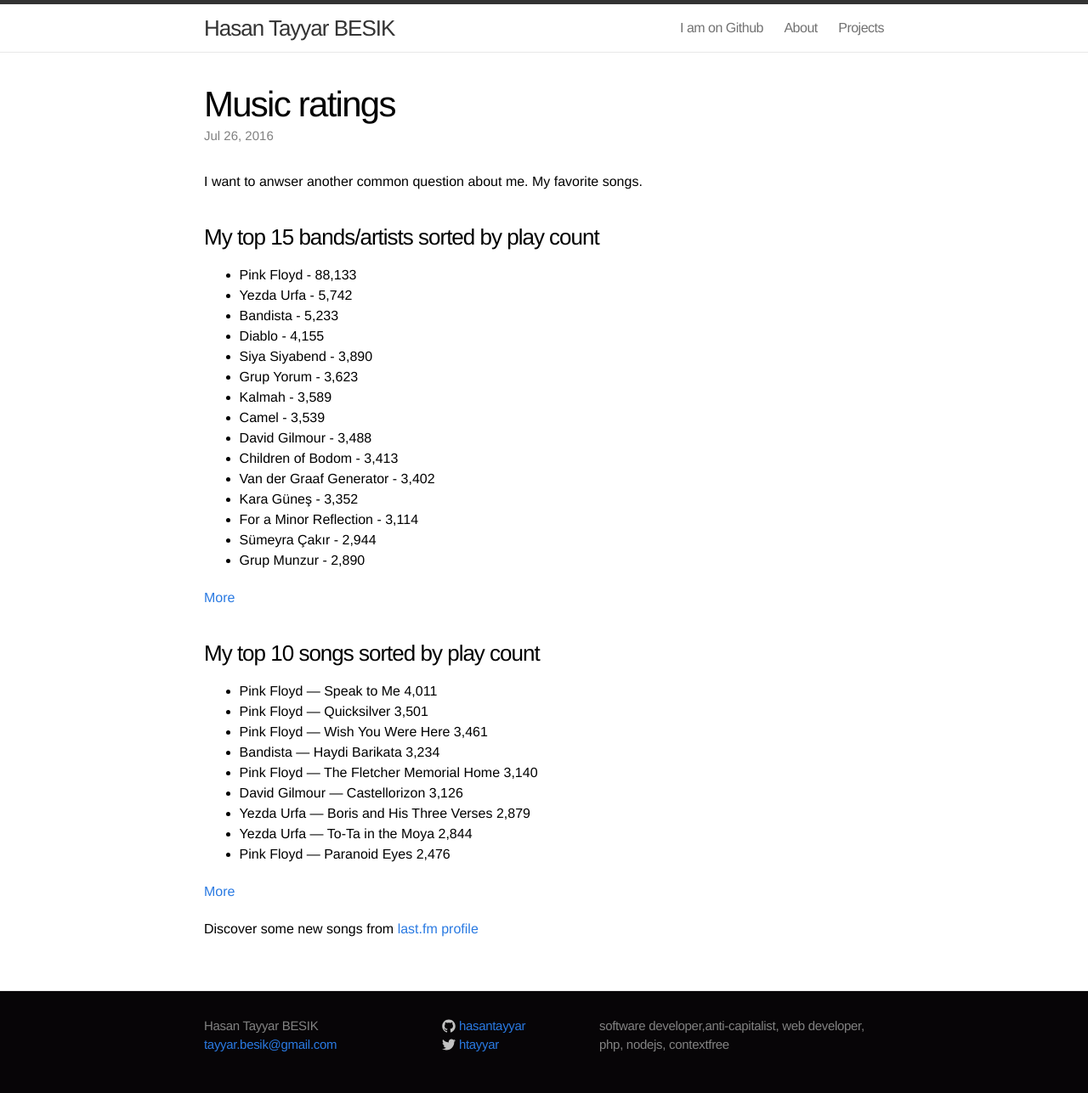
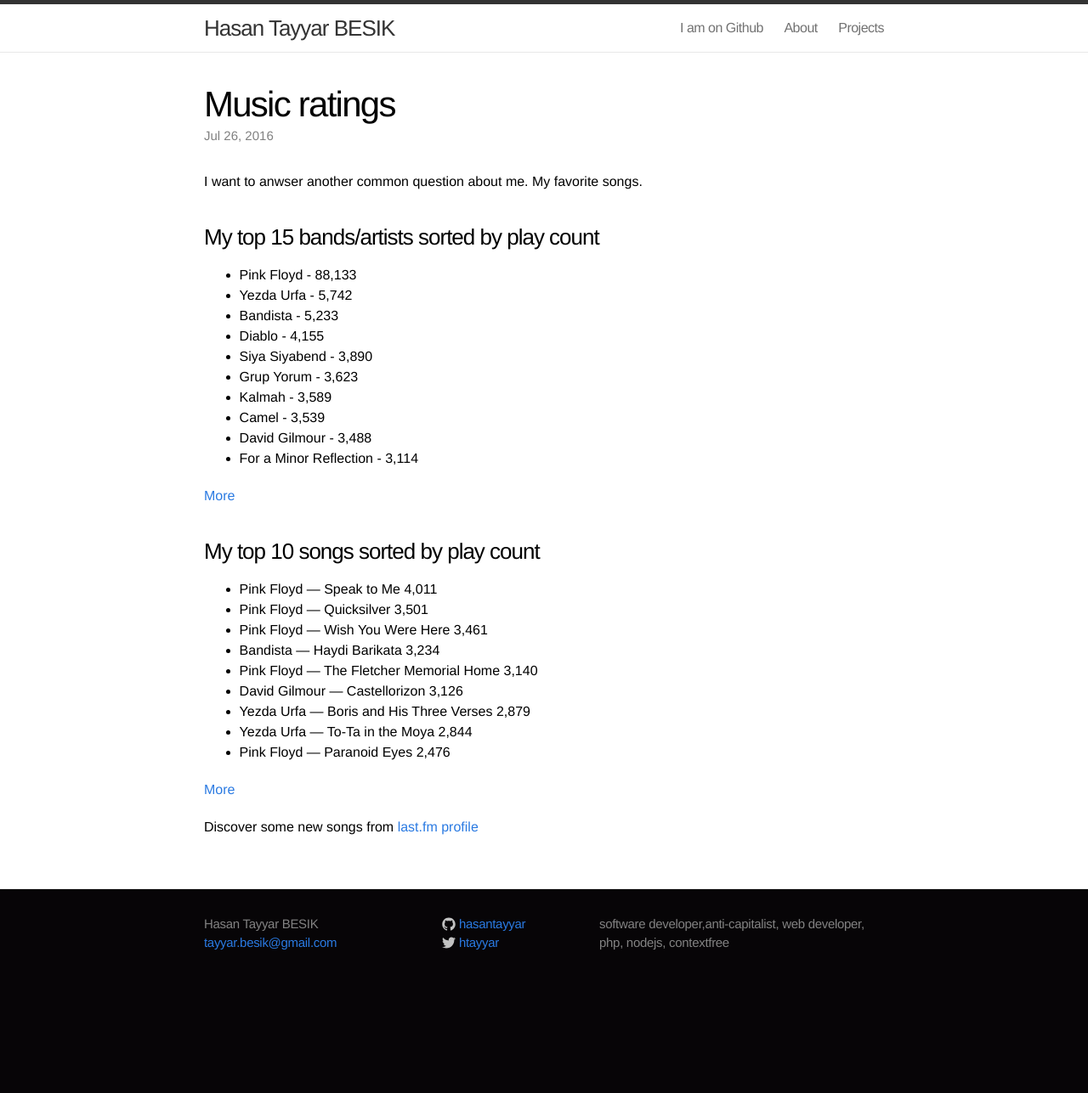
Before and after one commit to hasantayyar/hasantayyar.net, a Jekyll site: the page built from _posts/2016-09-14-music.markdown, in a window 1280 px wide. Shown: the whole page at 85% size. Built offline with Jekyll 4.4.1, drawn with Linux system fonts in a browser that asks for light colours; nearby versions of some CDN libraries; some web fonts are replaced; Markdown is read by kramdown in place of the engine named in the settings; after the commit the page ends 1167 px from its top, so only the background shows below that.

Commit message:
shorten the fav. artist list

```diff
--- a/_posts/2016-09-14-music.markdown
+++ b/_posts/2016-09-14-music.markdown
@@ -17,12 +17,7 @@
 - Kalmah - 3,589
 - Camel - 3,539
 - David Gilmour - 3,488
-- Children of Bodom - 3,413
-- Van der Graaf Generator - 3,402
-- Kara Güneş - 3,352
 - For a Minor Reflection - 3,114
-- Sümeyra Çakır - 2,944
-- Grup Munzur - 2,890
 
 [More](http://www.last.fm/user/hasantayyar/library/artists?date_preset=ALL_TIME)
 
```
